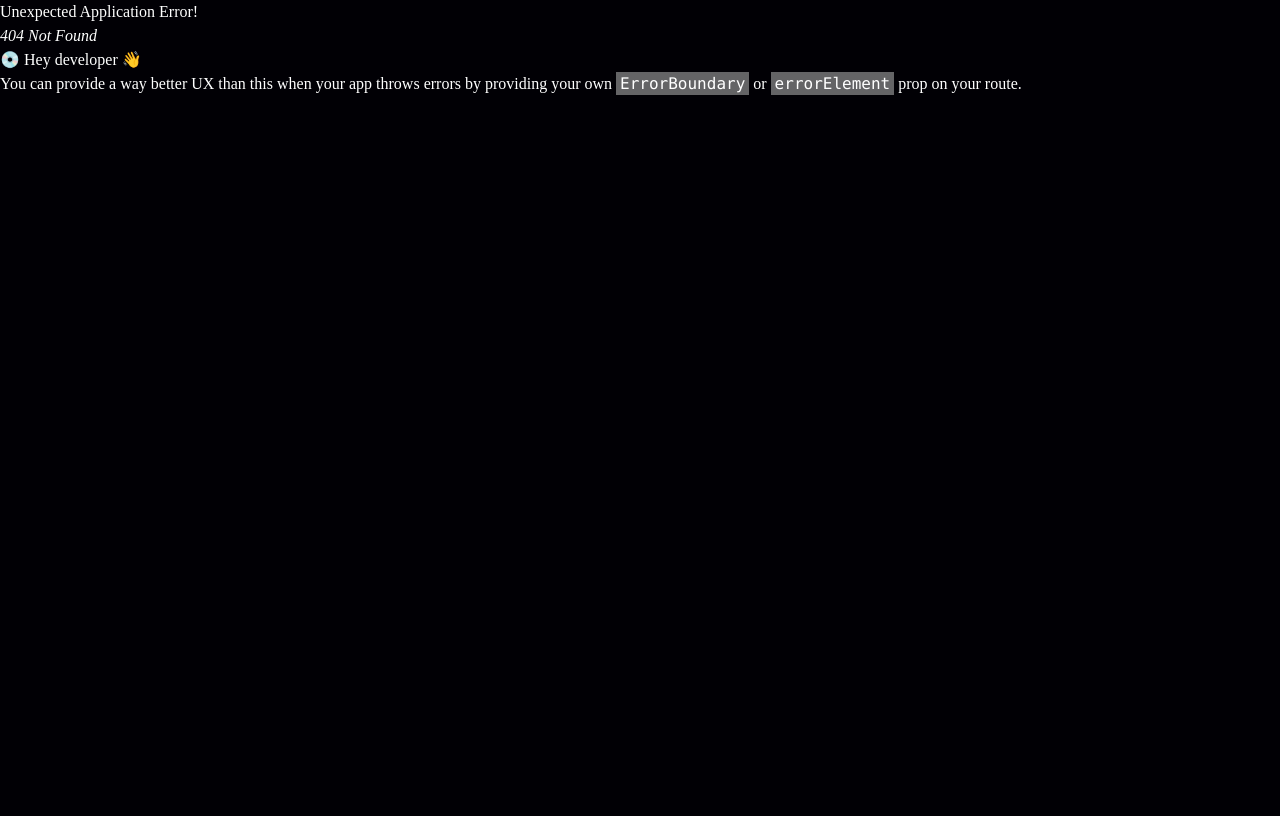
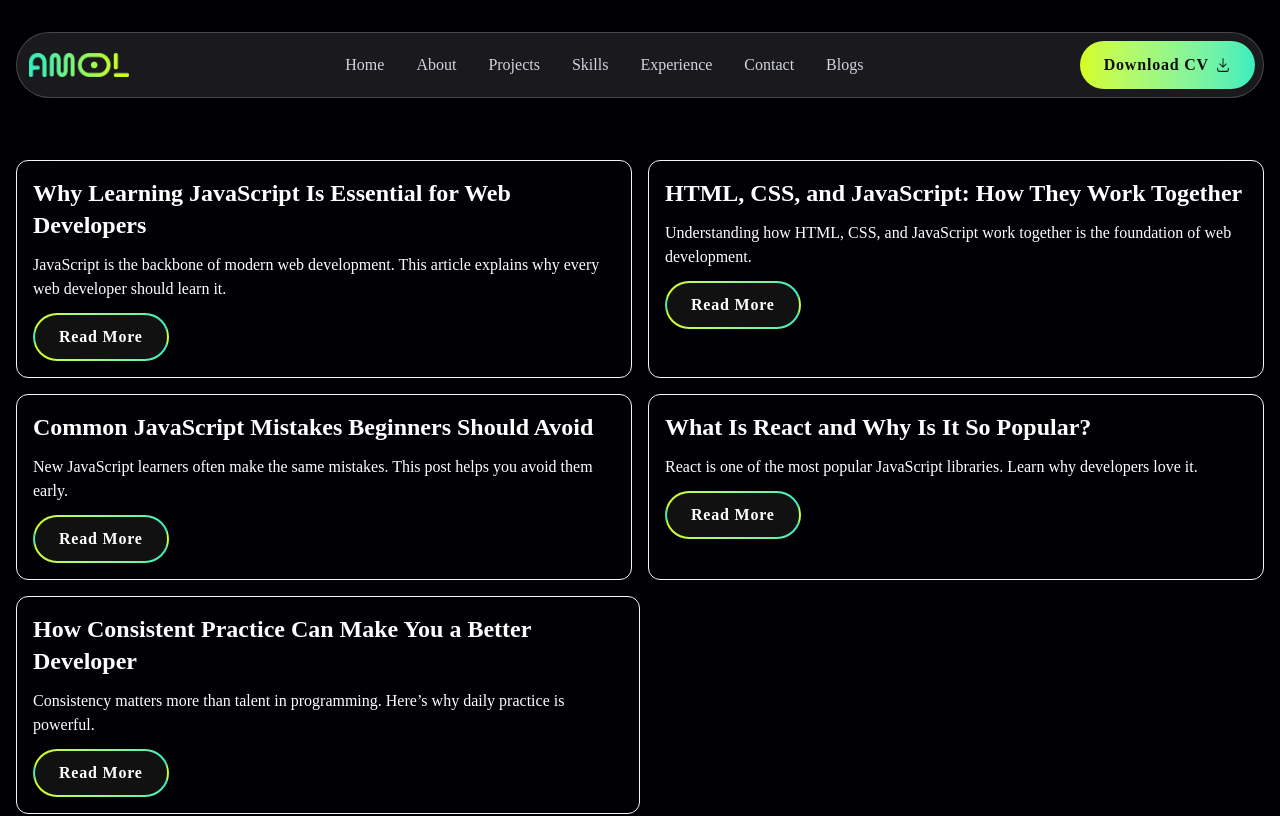
Before and after one commit to iamamolsarker/amolsarker, a React (Vite) app: page /blogs in a window 1280 px wide. Before the commit this address had no page. Shown: the top 816 px of the page. Built offline with nearby package versions, Linux system fonts and the light colour scheme.

Commit message:
blog added

```diff
--- /dev/null
+++ b/public/data.json
@@ -0,0 +1,57 @@
+[
+  {
+    "id": 1,
+    "title": "Why Learning JavaScript Is Essential for Web Developers",
+    "slug": "why-learning-javascript-is-essential",
+    "author": "Amol Sarker",
+    "publishedDate": "2025-01-01",
+    "category": "JavaScript",
+    "tags": ["javascript", "web development", "frontend"],
+    "excerpt": "JavaScript is the backbone of modern web development. This article explains why every web developer should learn it.",
+    "content": "JavaScript allows developers to create interactive, dynamic, and user-friendly websites. From simple form validation to complex web applications, JavaScript plays a critical role. Frameworks like React, Vue, and Angular are all built on JavaScript, making it an essential skill for frontend developers."
+  },
+  {
+    "id": 2,
+    "title": "HTML, CSS, and JavaScript: How They Work Together",
+    "slug": "html-css-javascript-how-they-work-together",
+    "author": "Amol Sarker",
+    "publishedDate": "2025-01-03",
+    "category": "Web Basics",
+    "tags": ["html", "css", "javascript"],
+    "excerpt": "Understanding how HTML, CSS, and JavaScript work together is the foundation of web development.",
+    "content": "HTML provides the structure of a webpage, CSS controls the design and layout, and JavaScript adds interactivity. When combined, these three technologies create complete and functional websites that users interact with every day."
+  },
+  {
+    "id": 3,
+    "title": "Common JavaScript Mistakes Beginners Should Avoid",
+    "slug": "common-javascript-mistakes-beginners-avoid",
+    "author": "Amol Sarker",
+    "publishedDate": "2025-01-05",
+    "category": "JavaScript",
+    "tags": ["javascript", "mistakes", "beginners"],
+    "excerpt": "New JavaScript learners often make the same mistakes. This post helps you avoid them early.",
+    "content": "Some common JavaScript mistakes include misunderstanding variable scope, ignoring error handling, and overusing global variables. By learning best practices early, beginners can write cleaner, more maintainable code."
+  },
+  {
+    "id": 4,
+    "title": "What Is React and Why Is It So Popular?",
+    "slug": "what-is-react-and-why-popular",
+    "author": "Amol Sarker",
+    "publishedDate": "2025-01-07",
+    "category": "React",
+    "tags": ["react", "javascript", "frontend"],
+    "excerpt": "React is one of the most popular JavaScript libraries. Learn why developers love it.",
+    "content": "React helps developers build fast and scalable user interfaces using components. Its virtual DOM improves performance, and its component-based architecture makes large applications easier to manage."
+  },
+  {
+    "id": 5,
+    "title": "How Consistent Practice Can Make You a Better Developer",
+    "slug": "consistent-practice-better-developer",
+    "author": "Amol Sarker",
+    "publishedDate": "2025-01-10",
+    "category": "Career",
+    "tags": ["learning", "practice", "developer growth"],
+    "excerpt": "Consistency matters more than talent in programming. Here’s why daily practice is powerful.",
+    "content": "Daily coding practice helps reinforce concepts, improve problem-solving skills, and build confidence. Even small daily efforts compound over time, turning beginners into skilled developers."
+  }
+]
--- /dev/null
+++ b/src/Components/Blog/Blog.jsx
@@ -0,0 +1,20 @@
+import React from 'react';
+import { FaReact } from 'react-icons/fa';
+import { Link } from 'react-router';
+
+const Blog = (props) => {
+    const {blog} = props;
+    return (
+        <div className='max-w-1/2 flex-1/3 border border-gray-100 rounded-xl p-4 flex flex-col gap-3 items-start'>
+            <h2 className='text-white font-semibold text-2xl'>{blog.title}</h2>
+            <p>{blog.excerpt}</p>
+            <Link to={"/projects"} className="relative inline-block text-[#111111] font-semibold rounded-full bg-gradient-to-r from-[#D4FE1A] to-[#39EEBE] border-2 border-transparent cursor-pointer">
+              <span className="flex items-center gap-2 bg-[#111] text-white rounded-full px-6 py-2.5 tracking-wider">
+                Read More
+              </span>
+            </Link>
+        </div>
+    );
+};
+
+export default Blog;
--- a/src/Components/Header/Header.jsx
+++ b/src/Components/Header/Header.jsx
@@ -26,6 +26,7 @@ const Header = () => {
     { label: "Experience", section: "experience" },
     // { label: "Education", section: "education" },
     { label: "Contact", section: "contact" },
+    { label: "Blogs", link: "/blogs" },
   ];
 
   const scrollToSection = (sectionId) => {
--- /dev/null
+++ b/src/Pages/Blogs/Blogs.jsx
@@ -0,0 +1,20 @@
+import React, { useEffect, useState } from 'react';
+import Blog from '../../Components/Blog/Blog';
+
+const Blogs = () => {
+    const [blogs, setBlogs] = useState([])
+    useEffect(()=>{
+        fetch("data.json")
+        .then(res => res.json()).then(data => setBlogs(data))
+    },[])
+
+    return (
+        <div className='max-w-7xl mx-auto px-4 m-auto flex gap-4 py-20 mt-20 flex-wrap'>
+            {
+                blogs.map(blog => <Blog blog={blog}/>)
+            }
+        </div>
+    );
+};
+
+export default Blogs;
--- a/src/Routes/Routes.jsx
+++ b/src/Routes/Routes.jsx
@@ -3,6 +3,7 @@ import Home from "../Pages/Home";
 import MainLayout from "../Layout/MainLayout";
 import AboutMe from "../Pages/AboutMe/AboutMe";
 import Projects from "../Pages/Projects/Projects";
+import Blogs from "../Pages/Blogs/Blogs";
 
 export const router = createBrowserRouter([
   {
@@ -20,6 +21,11 @@ export const router = createBrowserRouter([
         {
           path: "projects",
           Component: Projects
+        },
+        {
+          path:"blogs",
+          Component: Blogs
+
         }
     ]
   },
```
